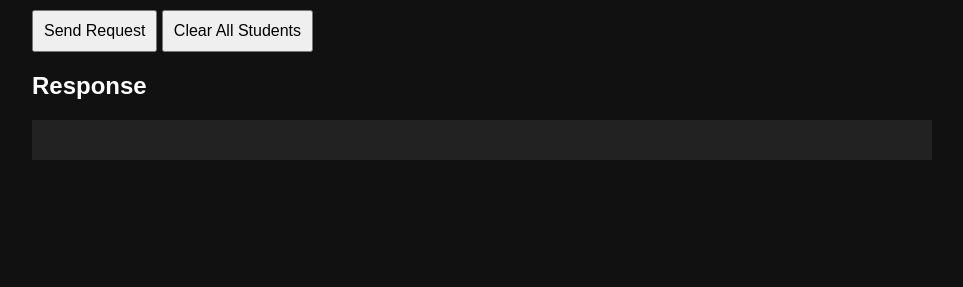
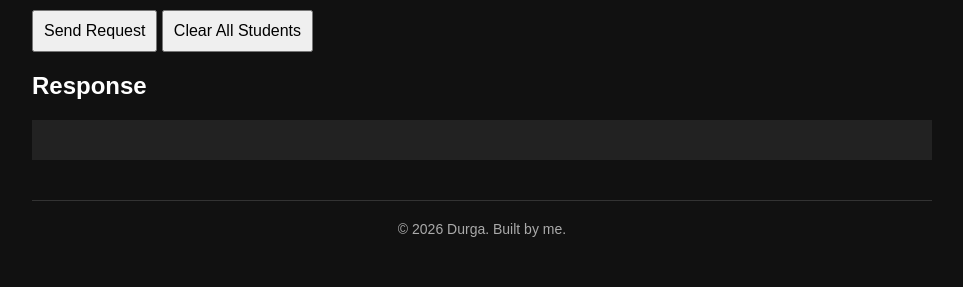
Before and after one commit to dpd007/python_api_playground, a Flask app: page / in a window 1280 px wide. Shown: the part 663-950 px from the top of the page, without its empty margins (158-1121 px from the left). Before the commit the page ends 823 px from the top, so only its background shows below. Run offline with Flask 3, Linux system fonts and the light colour scheme.

Commit message:
updated footer

```diff
--- a/static/style.css
+++ b/static/style.css
@@ -45,3 +45,12 @@ pre {
     padding:8px 12px;
     cursor:pointer;
 }
+
+.footer{
+    margin-top:40px;
+    padding:20px 0;
+    text-align:center;
+    color:#aaa;
+    font-size:14px;
+    border-top:1px solid #333;
+}
--- a/templates/index.html
+++ b/templates/index.html
@@ -113,5 +113,6 @@
         changeReqName();
       }
     </script>
+    <footer class="footer">© 2026 Durga. Built by me.</footer>
   </body>
 </html>
```
